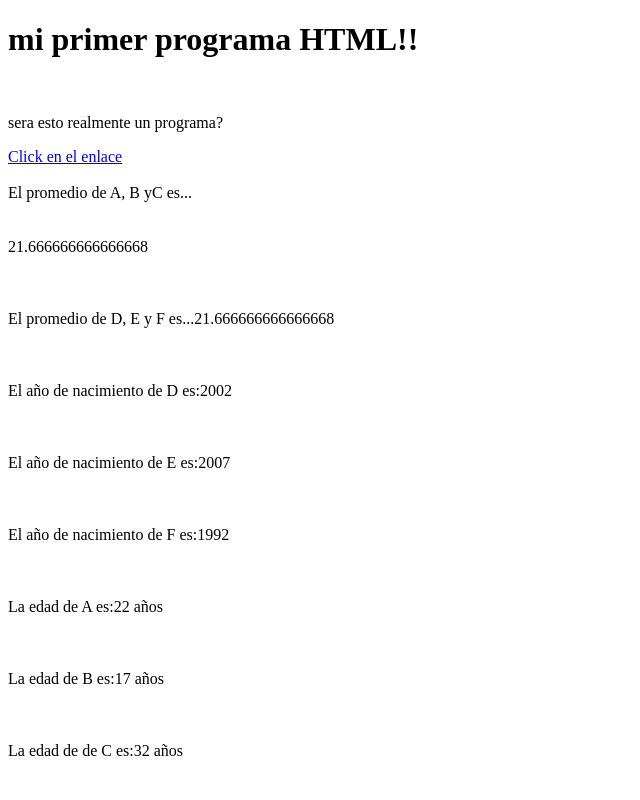
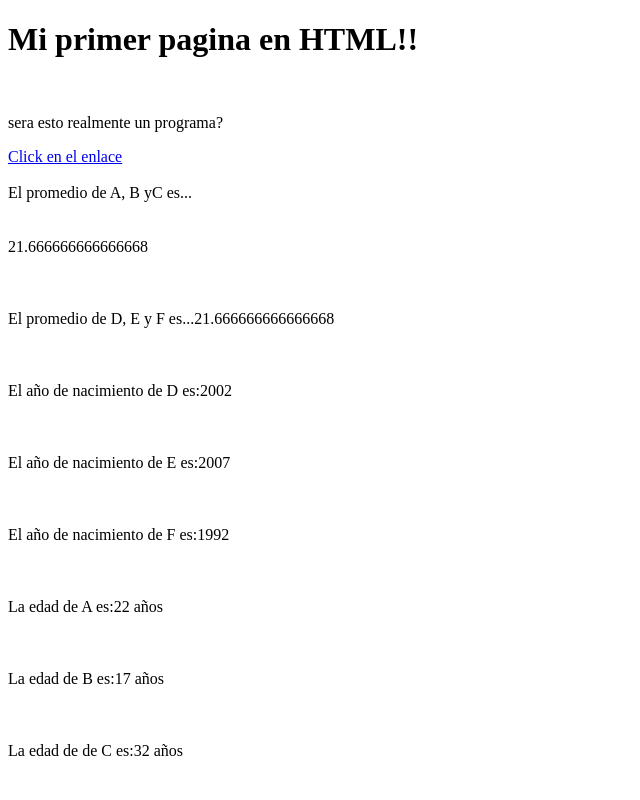
Before and after one commit to ibiza123asd/alura-git, a plain HTML site: page index.html in a window 1280 px wide. Shown: the top 800 px of the page, without its empty margins (0-640 px from the left). Drawn offline with Linux system fonts and the light colour scheme.

Commit message:
Modificando título de la pagina

```diff
--- a/index.html
+++ b/index.html
@@ -13,7 +13,7 @@ alert("Esto si es lenguaje de programación");
         <meta name="viewport" content="width=device-width, initial-scale=1.0">
     </head>
     <body>
-        <h1>mi primer programa HTML!!</h1>
+        <h1>Mi primer pagina en HTML!!</h1>
         <br>
         <p>sera esto realmente un programa?</p>
         <a href="https://www.youtube.com/watch?v=ZhXdFO6SxQ4">
```
